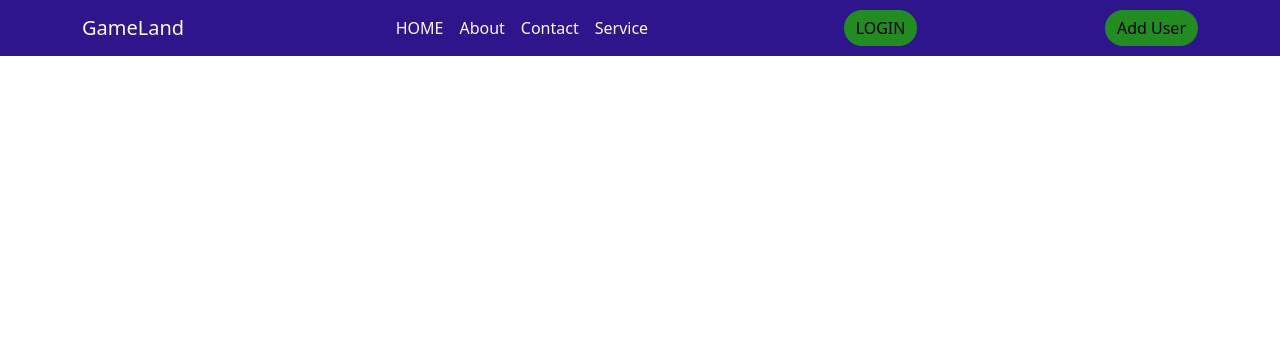
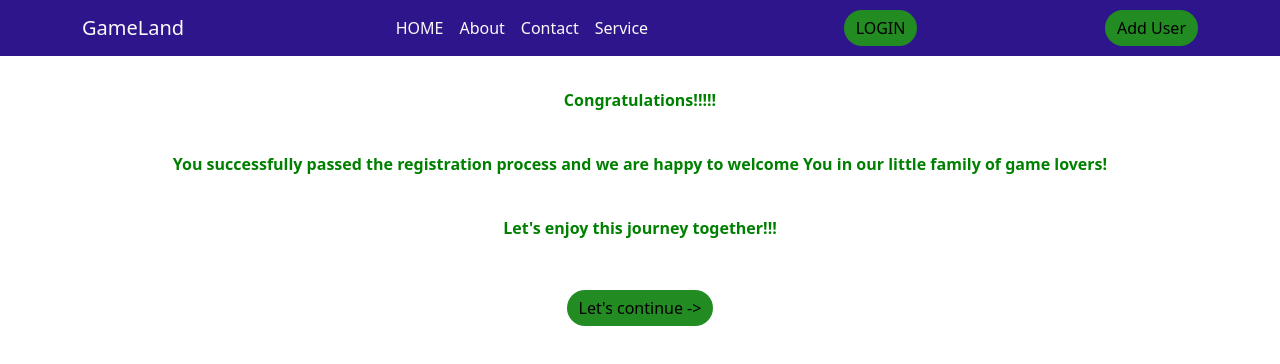
Before and after one commit to julyanny57/FrontEndProject, a React (Create React App) app in the folder my-app/: page /welcomePage in a window 1280 px wide. Shown: the top 364 px of the page. Built offline with nearby package versions, Linux system fonts and the light colour scheme; what react-unity-webgl would draw is missing.

Commit message:
Added the welcome page.

```diff
--- a/my-app/src/App.js
+++ b/my-app/src/App.js
@@ -10,6 +10,7 @@ import AddUser from "./users/AddUser";
 import Login from "./pages/Login";
 import NoGamesFound from "./pages/NoGamesFound";
 import MixGames from "./pages/MixGames";
+import WelcomePage from "./pages/WelcomePage";
 import { BrowserRouter as Router, Routes, Route} from "react-router-dom";
 
 function App () {
@@ -28,6 +29,7 @@ function App () {
                     <Route exact path="/circleGame" element={<MyFirstComponent />} />
                     <Route exact path="/triangleGame" element={<TriangleComponent />} />
                     <Route exact path="/mixGames" element={<MixGames />} />
+                    <Route exact path="/welcomePage" element={<WelcomePage />} />
                 </Routes>
 
             </Router>
--- /dev/null
+++ b/my-app/src/pages/WelcomePage.js
@@ -0,0 +1,58 @@
+import React from 'react'
+import {Box} from "@mui/material";
+
+export default function WelcomePage(){
+    return (
+        <Box>
+        <Box
+            style={{
+                display: 'flex',
+                alignItems: 'center',
+                justifyContent: 'center',
+                margin: 40,
+                marginTop: '2rem',
+                color: '#008000',
+                fontWeight: 700,
+            }}>
+            Congratulations!!!!!
+        </Box>
+
+       <Box
+        style={{
+            display: 'flex',
+            alignItems: 'center',
+            justifyContent: 'center',
+            margin: 40,
+            marginTop: '2rem',
+            color: '#008000',
+            fontWeight: 700,
+        }}>
+        You successfully passed the registration process and we are happy to welcome You in our little family of game lovers!
+    </Box>
+
+            <Box
+                style={{
+                    display: 'flex',
+                    alignItems: 'center',
+                    justifyContent: 'center',
+                    margin: 40,
+                    marginTop: '2rem',
+                    color: '#008000',
+                    fontWeight: 700,
+                }}>
+                Let's enjoy this journey together!!!
+            </Box>
+            <Box style={{
+                display: 'flex',
+                alignItems: 'center',
+                justifyContent: 'center',
+                padding: '0.6rem 1.2rem',
+                border: 'none',
+            }}>
+                <button type="submit" className="btn btn-outline-primary">
+                    Let's continue ->
+                </button>
+            </Box>
+        </Box>
+    )
+}
--- a/my-app/src/users/AddUser.js
+++ b/my-app/src/users/AddUser.js
@@ -32,7 +32,7 @@ export default function AddUser() {
         setError(null);
         try {
             const {data} = await axios.post("http://localhost:8080/adduser", user);
-            //navigate("/");
+            navigate("/welcomePage");
             console.log("data:", data);
         }
         catch (error) {
```
